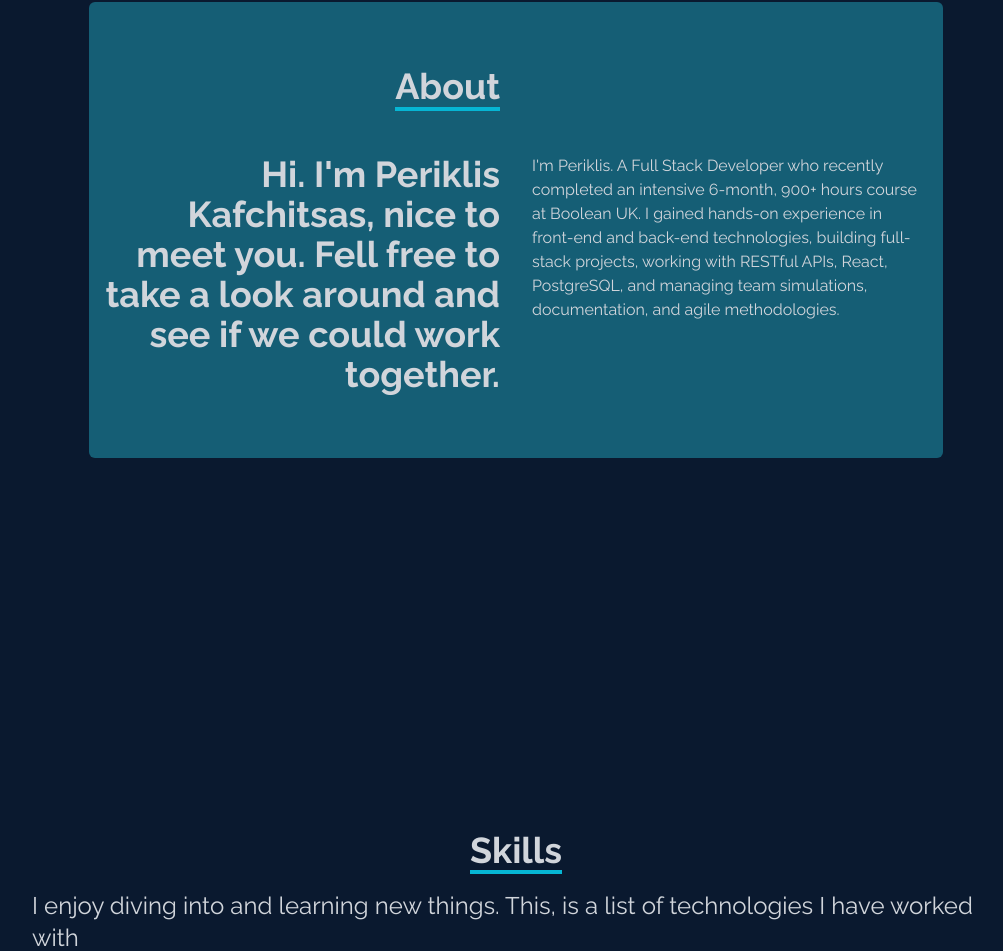
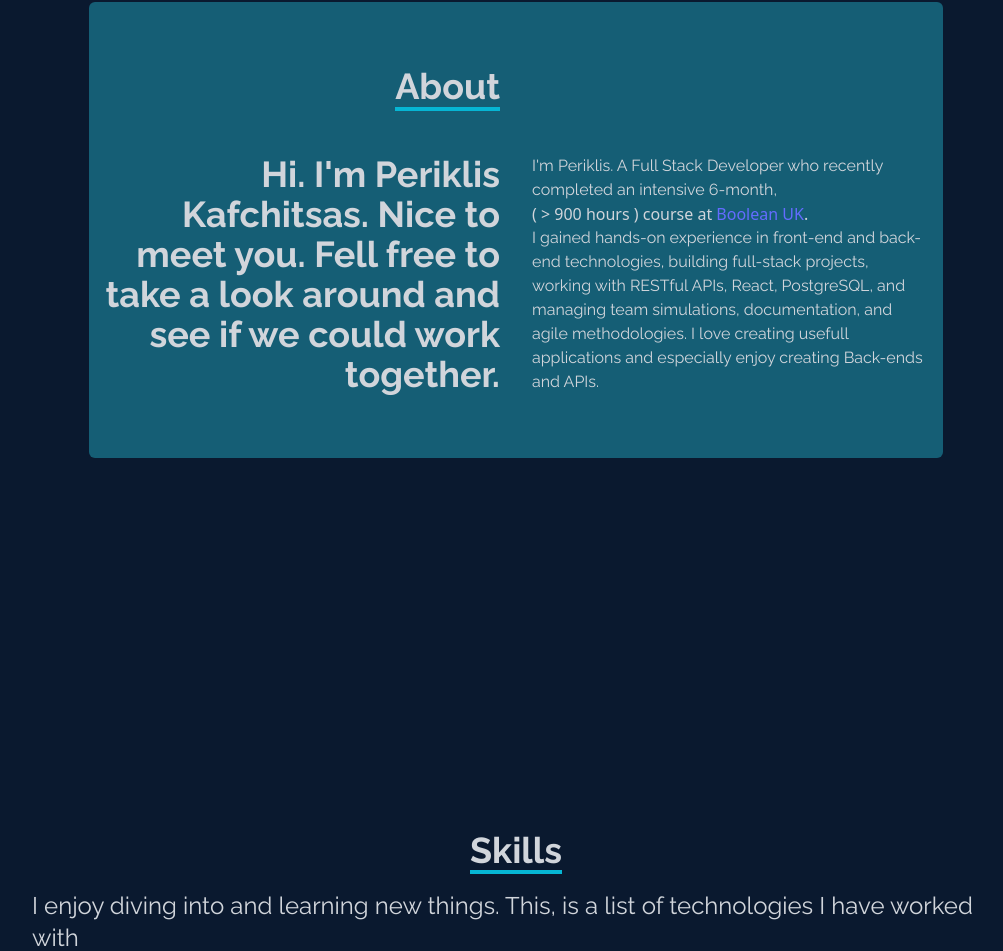
Before and after one commit to PerikK/myPortfolio, a React (Vite) app: page / in a window 1280 px wide. Shown: the part 970-1921 px from the top of the page, without its empty margins (124-1127 px from the left). Built offline with nearby package versions, Linux system fonts and the light colour scheme.

Commit message:
Correct some more typos and made some more text changes

```diff
--- a/src/components/About.jsx
+++ b/src/components/About.jsx
@@ -18,13 +18,16 @@ export default function About() {
           <div className="max-w-[1000px] w-full grid sm:grid-cols-2 gap-8 px-4">
             <div className="sm:text-right text-4xl font-bold">
               <p>
-                Hi. I'm Periklis Kafchitsas, nice to meet you. Fell free to take a
+                Hi. I'm Periklis Kafchitsas. Nice to meet you. Fell free to take a
                 look around and see if we could work together.
               </p>
             </div>
             <div>
               <p>
-                I'm Periklis. A Full Stack Developer who recently completed an intensive 6-month, 900+ hours course at Boolean UK. I gained hands-on experience in front-end and back-end technologies, building full-stack projects, working with RESTful APIs, React, PostgreSQL, and managing team simulations, documentation, and agile methodologies.
+                I'm Periklis. A Full Stack Developer who recently completed an intensive 6-month, <section className='font-sans'>
+                            ( {'>'} 900 hours )
+                        course at <a href="https://boolean.co.uk">Boolean UK</a>.
+                        </section> I gained hands-on experience in front-end and back-end technologies, building full-stack projects, working with RESTful APIs, React, PostgreSQL, and managing team simulations, documentation, and agile methodologies. I love creating usefull applications and especially enjoy creating Back-ends and APIs.
               </p>
             </div>
           </div>
```
